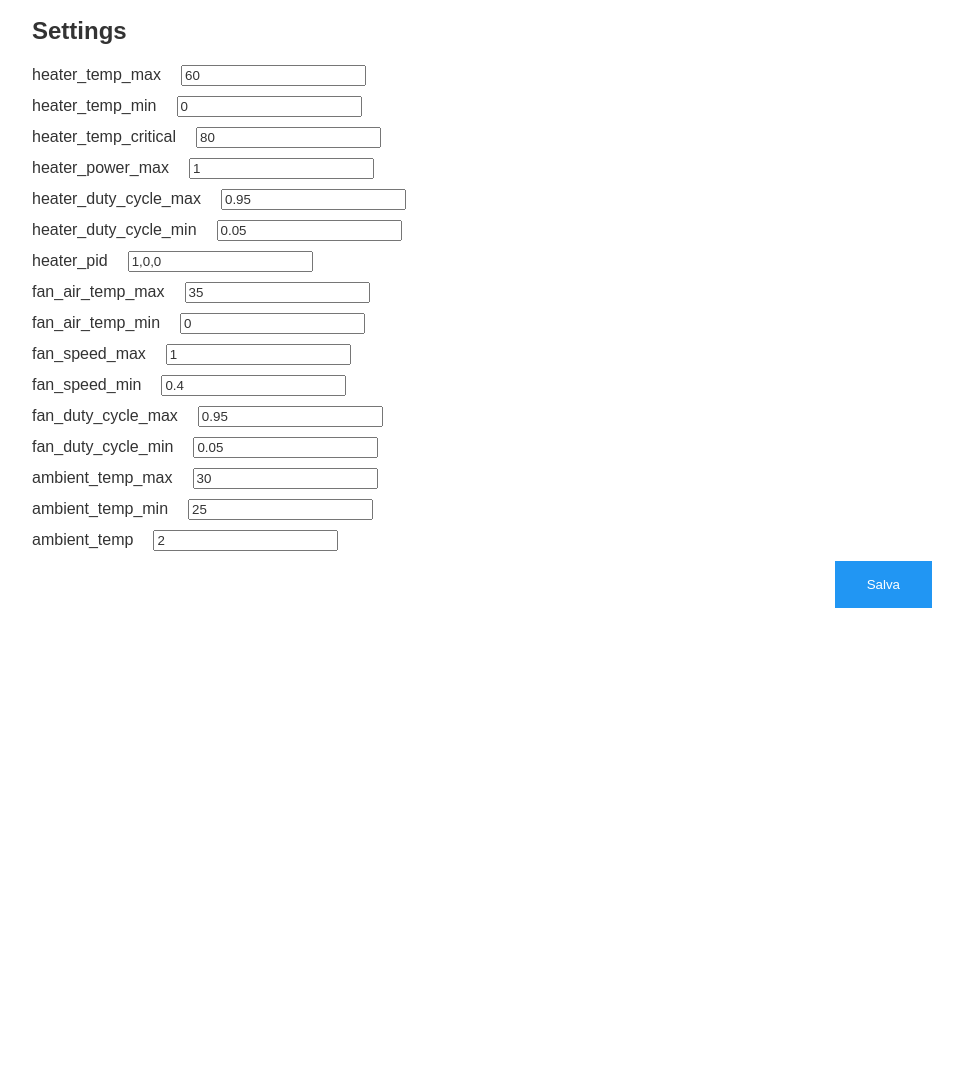
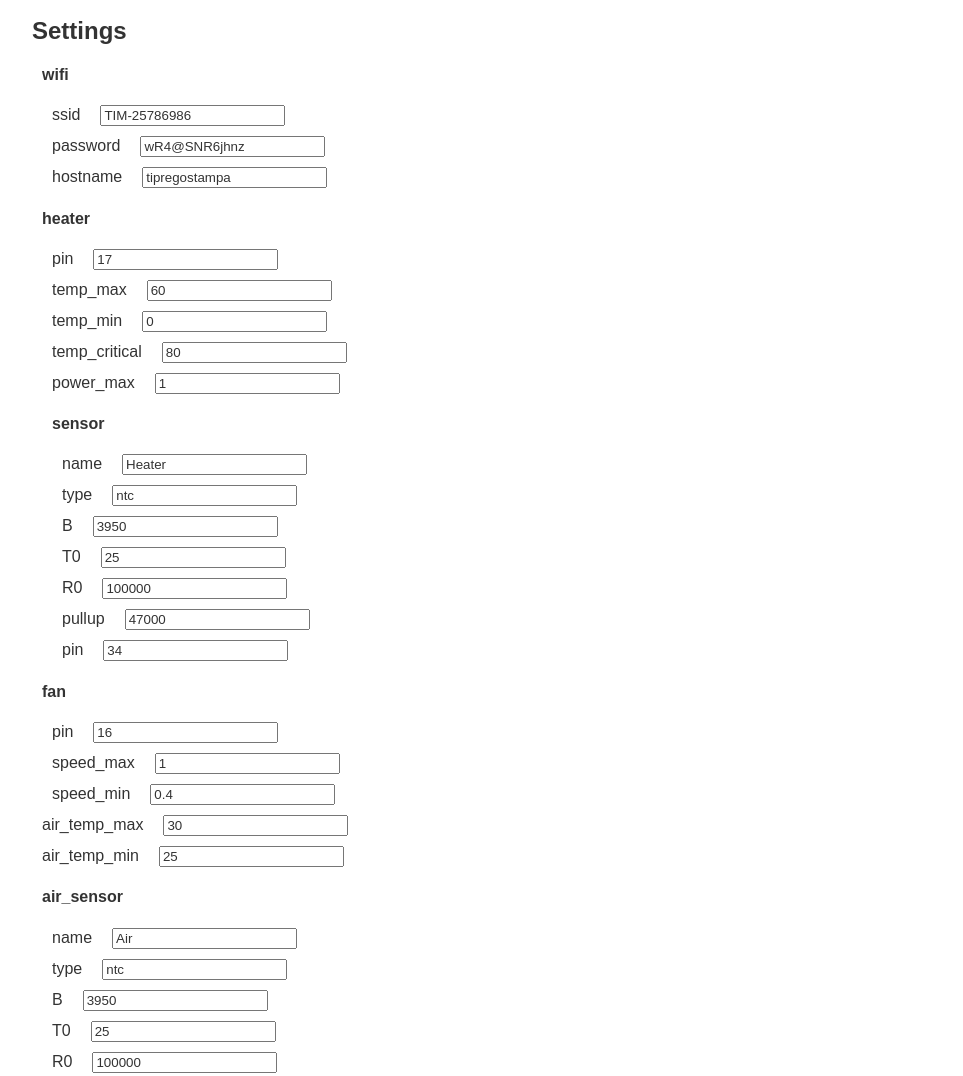
Before and after one commit to mircopergreffi/photon-heater, a website: page data/index.html in a window 1280 px wide. Shown: the part 874-1950 px from the top of the page, without its empty margins (158-1121 px from the left). Before the commit the page ends 1490 px from the top, so only its background shows below. Drawn offline with Linux system fonts and the light colour scheme.

Commit message:
Config nuove, roba ajax

```diff
--- a/data/script.js
+++ b/data/script.js
@@ -8,11 +8,19 @@ const graphConfig = {
             showLine: true,
             data: [{x: 10, y: 5}, {x: 20, y: 10}, {x: 30, y: 10}, {x: 40, y: 15}, {x: 50, y: 5}],
         }],
+        datasets: [{
+            label: "Fan",
+            borderColor: "#0377fc",
+            backgroundColor: "#0377fc",
+            showLine: true,
+            data: [{x: 10, y: 5}, {x: 20, y: 10}, {x: 30, y: 10}, {x: 40, y: 15}, {x: 50, y: 5}],
+        }],
     },
     options: {
         scales: {
             y: {
-                beginAtZero: true
+                beginAtZero: true,
+                suggestedMax: 100,
             },
         },
         responsive: true,
@@ -71,45 +79,120 @@ document.getElementById("fan-mode-auto").addEventListener('change', (e) =>
 })
 
 const configs = {
-    "heater_temp_max": 60,
-    "heater_temp_min": 0,
-    "heater_temp_critical": 80,
-    "heater_power_max": 1.0,
-    "heater_duty_cycle_max": 0.95,
-    "heater_duty_cycle_min": 0.05,
-    "heater_pid": [1.0, 0.0, 0.0],
+	"wifi":
+	{
+		"ssid": "TIM-25786986",
+		"password": "wR4@SNR6jhnz",
+		"hostname": "tipregostampa"
+	},
 
-    "fan_air_temp_max": 35,
-    "fan_air_temp_min": 0,
-    "fan_speed_max": 1.0,
-    "fan_speed_min": 0.4,
-    "fan_duty_cycle_max": 0.95,
-    "fan_duty_cycle_min": 0.05,
+	"heater":
+	{
+		"pin": "17",
+		"temp_max": 60,
+		"temp_min": 0,
+		"temp_critical": 80,
+		"power_max": 1.0,
+		"sensor":
+		{
+			"name": "Heater",
+			"type": "ntc",
+			"B": 3950,
+			"T0": 25,
+			"R0": 100000,
+			"pullup": 47000,
+			"pin": "34"
+		}
+	},
 
-    "ambient_temp_max": 30,
-    "ambient_temp_min": 25,
-    "ambient_temp": 2,
+	"fan":
+	{
+		"pin": "16",
+		"speed_max": 1.0,
+		"speed_min": 0.4
+	},
+
+	"air_temp_max": 30,
+	"air_temp_min": 25,
+	"air_sensor":
+	{
+		"name": "Air",
+		"type": "ntc",
+		"B": 3950,
+		"T0": 25,
+		"R0": 100000,
+		"pullup": 47000,
+		"pin": "35"
+	},
+
+	"resin_sensor":
+	{
+		"name": "Resin",
+		"type": "ntc",
+		"B": 3950,
+		"T0": 25,
+		"R0": 100000,
+		"pullup": 47000,
+		"pin": "27"
+	},
+
+	"control":
+	{
+		"type": "pid",
+		"p": 0.1,
+		"i": 0.0,
+		"d": 0.0
+	}
 }
 
 const configFormContainer = document.getElementById("config-form").getElementsByClassName("config-inputs")[0]
 
-function populateForm(configs)
+function formSection(name, section)
 {
-    configFormContainer.innerHTML = ""
-    for(const config in configs)
+    const container = document.createElement("div")
+    const content = document.createElement("div")
+    content.classList.add("pl-4")
+    const title = document.createElement("h4")
+    title.textContent = name
+    container.appendChild(title)
+    for(const item in section)
+    {
+        const current = section[item]
+        let child = null
+        if(typeof current == "object")
+        {
+            child = formSection(item, current)
+        }
+        else
+        {
+            child = formItem(item, current)
+        }
+        content.appendChild(child)
+    }
+    container.appendChild(content)
+    return container
+}
+
+function formItem(name, value)
 {
     const container = document.createElement("div")
     const label = document.createElement("label")
     const input = document.createElement("input")
     input.type = "text"
-        input.id = input.name = label.htmlFor = label.textContent = config
-        input.value = configs[config]
+    input.id = input.name = label.htmlFor = label.textContent = name
+    input.value = value
     container.classList.add("mb-4")
     label.classList.add("mr-8")
     container.appendChild(label)
     container.appendChild(input)
-        configFormContainer.appendChild(container)
+
+    return container
 }
+
+function populateForm(configs)
+{
+    configFormContainer.innerHTML = ""
+    configFormContainer.appendChild(formSection("", configs))
 }
 
 function updateMaxMin(configs)
@@ -125,22 +208,56 @@ function updateMaxMin(configs)
         e.dispatchEvent(new Event('input'))
     }
 
-    setRange(temperature, configs.heater_temp_max, configs.heater_temp_min)
-    setRange(fanSpeed, configs.fan_speed_max, configs.fan_speed_min)
+    setRange(temperature, configs.heater.temp_max, configs.heater.temp_min)
+    setRange(fanSpeed, configs.fan.speed_max, configs.fan.speed_min)
+}
+
+function updateGraph(configs)
+{
+    myChart.options.plugins.annotation.annotations.criticalLine.yMin = configs.heater.temp_critical
+    myChart.options.plugins.annotation.annotations.criticalLine.yMax = configs.heater.temp_critical
+    myChart.options.scales.y.suggestedMax = configs.heater.temp_max
+    myChart.options.scales.y.suggestedMin = configs.heater.temp_min
+    // myChart.options.annotation.annotations[0].value = val
+    // myChart.options.annotation.annotations[0].label.content += " "+ val + "%"
+    myChart.update()
 }
 
 function loadConfigs(configs)
 {
     populateForm(configs)
     updateMaxMin(configs)
+    updateGraph(configs)
 }
 
 loadConfigs(configs)
 
-/* minAjax({
-    url:"config.json",
-    type:"GET",
-    success: function(data){
-      console.log(data)
-    }
-}) */
+// minAjax({
+//     url:"/config.json",
+//     type:"GET",
+//     success: function(data){
+//         loadConfigs(JSON.parse(data))
+//     }
+// })
+
+// setInterval(() =>
+// {
+//     minAjax({
+//         url:"/history.json",
+//         type:"GET",
+//         success: function(data){
+//             data = JSON.parse(data)
+//             const temperatures = data.timestamps.map((t,i) =>
+//             {
+//                 return {x: data.Heater[i], y: t}
+//             })
+//             const fans = data.timestamps.map((f,i) =>
+//             {
+//                 return {x: data.Fan[i], y: f}
+//             })
+//             myChart.data.datasets[0].data = temperatures
+//             myChart.data.datasets[1].data = fans
+//             myChart.update()
+//         }
+//     })
+// }, 1000)
--- a/data/style.css
+++ b/data/style.css
@@ -36,6 +36,10 @@ h1 {
 .mx-4 {
     margin-left: 10px;
     margin-right: 10px;
+}
+
+.pl-4 {
+    padding-left: 10px;
 }
 
 .mb-4 {
```
Lines whose indentation alone changed are shown as unchanged.
